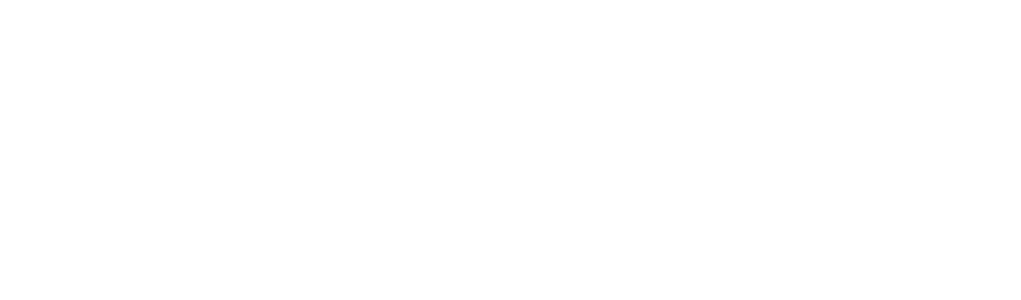
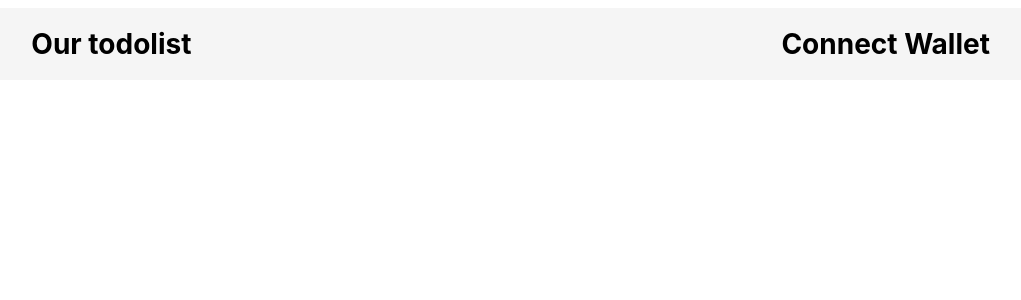
Before and after one commit to sumitchoudharySEM/aptos_first_dapp, a React (Create React App) app in the folder client/: page / in a window 1280 px wide. Shown: the top 300 px of the page, without its empty margins (82-1103 px from the left). Built offline with nearby package versions, Linux system fonts and the light colour scheme.

Commit message:
added some frontend layout to site"

```diff
--- a/client/package.json
+++ b/client/package.json
@@ -10,6 +10,7 @@
     "@types/node": "^16.18.98",
     "@types/react": "^18.3.3",
     "@types/react-dom": "^18.3.0",
+    "antd": "^5.1.4",
     "react": "^18.3.1",
     "react-dom": "^18.3.1",
     "react-scripts": "5.0.1",
@@ -39,5 +40,8 @@
       "last 1 firefox version",
       "last 1 safari version"
     ]
+  },
+  "devDependencies": {
+    "ajv": "^7.2.4"
   }
 }
--- a/client/src/App.tsx
+++ b/client/src/App.tsx
@@ -1,10 +1,20 @@
 import React from 'react';
+import { Layout, Row, Col } from "antd";
 
 function App() {
   return (
-    <div className="App">
-
-    </div>
+    <>
+    <Layout>
+      <Row align="middle">
+        <Col span={10} offset={2}>
+          <h1>Our todolist</h1>
+        </Col>
+        <Col span={12} style={{ textAlign: "right", paddingRight: "200px" }}>
+          <h1>Connect Wallet</h1>
+        </Col>
+      </Row>
+    </Layout>
+  </>
   );
 }
 
```
Also changed, not shown: 1 other file (tests, documents, lock files or other folders).
